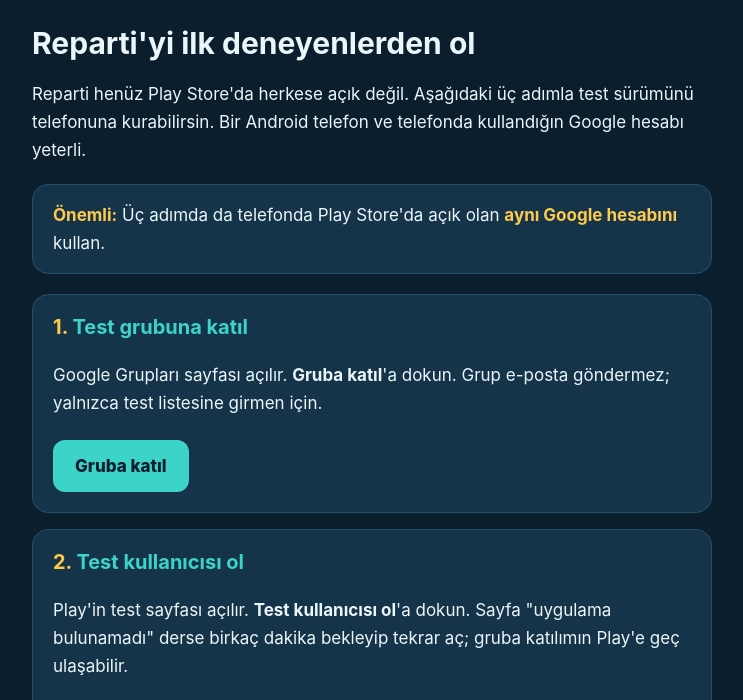
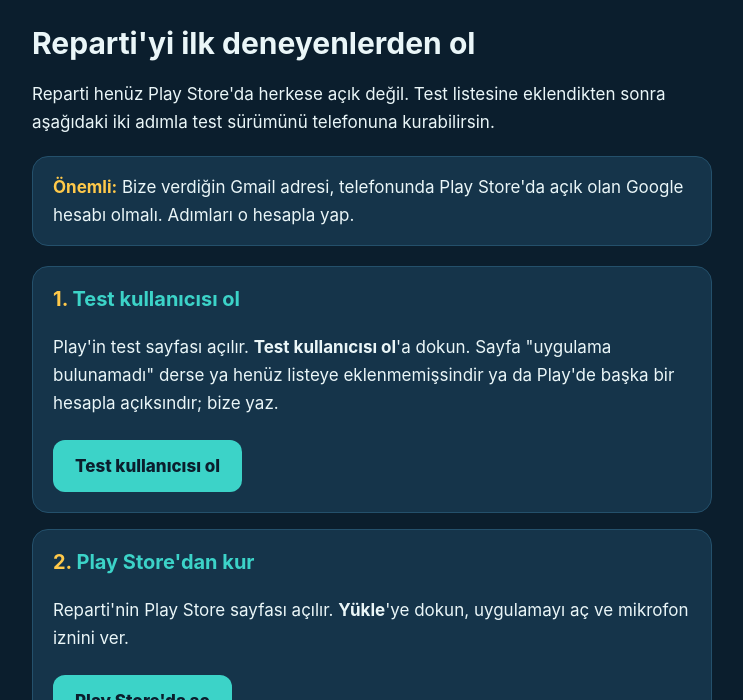
Before and after one commit to srtczr/reparti-site, a plain HTML site: page test.html in a window 1280 px wide. Shown: the part 87-787 px from the top of the page, without its empty margins (268-1011 px from the left). Drawn offline with Linux system fonts and the light colour scheme.

Commit message:
Test sayfası: grup adımı yerine e-posta listesi
Co-Authored-By: Claude Opus 5.5 <noreply@anthropic.com>

```diff
--- a/test.html
+++ b/test.html
@@ -12,24 +12,19 @@
   <header><span class="logo">R</span><a href="./">Reparti</a></header>
 
   <h1>Reparti'yi ilk deneyenlerden ol</h1>
-  <p>Reparti henüz Play Store'da herkese açık değil. Aşağıdaki üç adımla test sürümünü telefonuna kurabilirsin.
-  Bir Android telefon ve telefonda kullandığın Google hesabı yeterli.</p>
+  <p>Reparti henüz Play Store'da herkese açık değil. Test listesine eklendikten sonra aşağıdaki iki adımla
+  test sürümünü telefonuna kurabilirsin.</p>
 
   <div class="summary">
-    <strong>Önemli:</strong> Üç adımda da telefonda Play Store'da açık olan <strong>aynı Google hesabını</strong> kullan.
+    <strong>Önemli:</strong> Bize verdiğin Gmail adresi, telefonunda Play Store'da açık olan Google hesabı olmalı.
+    Adımları o hesapla yap.
   </div>
 
   <ol class="steps">
     <li>
-      <h2>Test grubuna katıl</h2>
-      <p>Google Grupları sayfası açılır. <strong>Gruba katıl</strong>'a dokun. Grup e-posta göndermez; yalnızca test
-      listesine girmen için.</p>
-      <a class="button" href="https://groups.google.com/g/reparti-test">Gruba katıl</a>
-    </li>
-    <li>
       <h2>Test kullanıcısı ol</h2>
       <p>Play'in test sayfası açılır. <strong>Test kullanıcısı ol</strong>'a dokun. Sayfa "uygulama bulunamadı" derse
-      birkaç dakika bekleyip tekrar aç; gruba katılımın Play'e geç ulaşabilir.</p>
+      ya henüz listeye eklenmemişsindir ya da Play'de başka bir hesapla açıksındır; bize yaz.</p>
       <a class="button" href="https://play.google.com/apps/testing/com.sertacozer.reparti">Test kullanıcısı ol</a>
     </li>
     <li>
```
